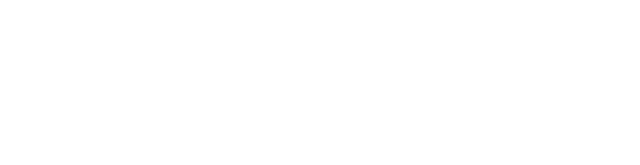
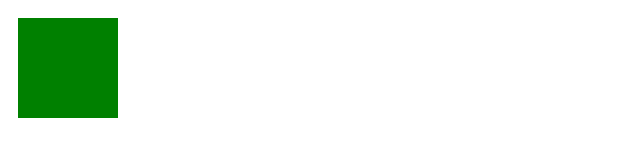
Before and after one commit to urpedersen/ebg, a plain HTML site: page index.htm in a window 1280 px wide. Shown: the whole page, without its empty margins (0-640 px from the left). Drawn offline with Linux system fonts and the light colour scheme.

Commit message:
Start draw stuff and fix html

```diff
--- a/index.htm
+++ b/index.htm
@@ -3,7 +3,9 @@
   <head>
     <title>Energy bond graph</title>
     <meta name="author" content="Rasmus, Heine og Ulf" />
-    <script language="javascript" type="text/javascript" src="js/main.js" />
+    <script language="javascript" type="text/javascript" src="js/main.js"></script>
+  <canvas id="canvas"></canvas>
+    <script language="javascript" type="text/javascript" src="js/draw.js"></script>
     <style></style>
   </head>
   <body>
--- /dev/null
+++ b/js/draw.js
@@ -0,0 +1,5 @@
+var canvas = document.getElementById('canvas');
+var ctx = canvas.getContext('2d');
+
+ctx.fillStyle = 'green';
+ctx.fillRect(10, 10, 100, 100);
```
